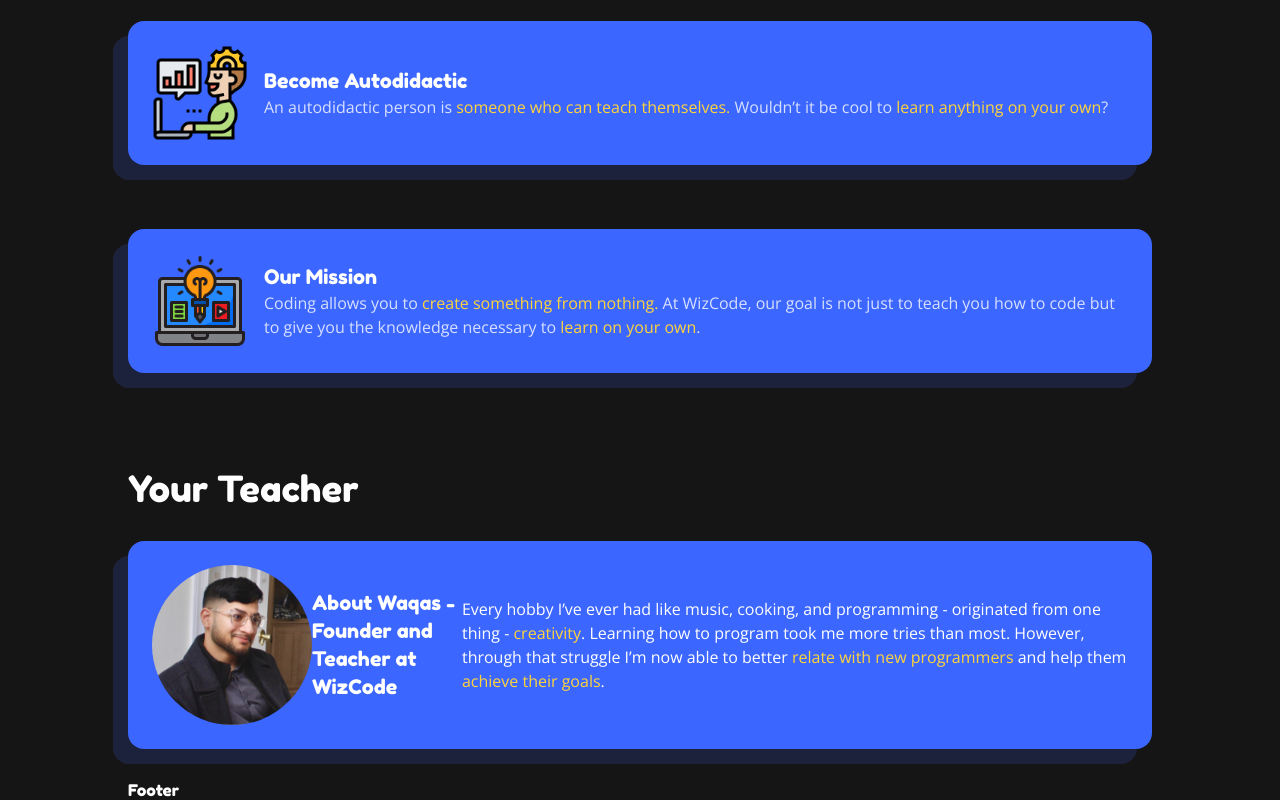
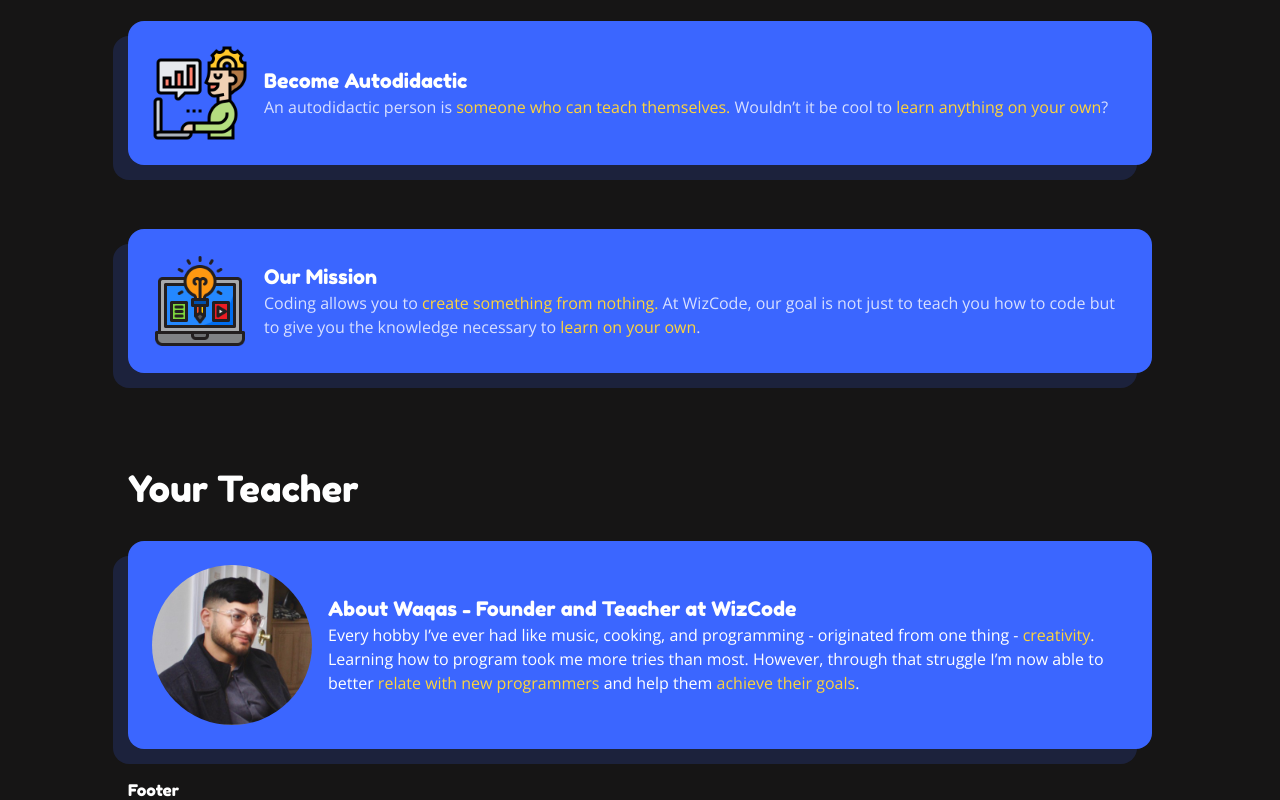
Before and after one commit to wizard-waqas/wizcode, a Next.js app: page / in a window 1280 px wide. Shown: the part 1278-2078 px from the top of the page. Built offline with nearby package versions, Linux system fonts and the light colour scheme; no server answers.

Commit message:
formatting

```diff
--- a/components/homepage/AboutMeSection.js
+++ b/components/homepage/AboutMeSection.js
@@ -7,16 +7,19 @@ export default function AboutMeSection() {
             <h2 className={"text-4xl"}>Your Teacher</h2>
             <div
                 className="drop-shadow-xl bg-blue p-4 my-3 rounded-2xl flex-column flex w-full items-center lg:!my-8 lg:!flex-row">
-                <img src={"/img/waqas.jpg"} className={"w-40 rounded-full"}/>
+                <img src={"/img/waqas.jpg"} className={"w-40 rounded-full mr-4"}/>
+                <div className={""}>
                     <h3 className={"text-xl"}>About Waqas - Founder and Teacher at WizCode</h3>
                     <p className={"text-md"}>
                         Every hobby I’ve ever had like music, cooking, and programming -
-                    originated from one thing - <span className={'text-gold'}>creativity</span>. Learning how to program
+                        originated from one thing - <span className={'text-gold'}>creativity</span>. Learning how to
+                        program
                         took me more tries than most. However, through that struggle I’m
                         now able to better <span className={'text-gold'}>relate with new programmers</span> and help
                         them <span className={'text-gold'}>achieve their goals</span>.
                     </p>
                 </div>
             </div>
+        </div>
     )
 }
--- a/components/homepage/GoalsSection.js
+++ b/components/homepage/GoalsSection.js
@@ -66,8 +66,8 @@ export default function GoalsSection() {
 }
 
 /**
- * A information card containing WizCode's goals.
- * Consists of an icon, title, and descriptional paragraph
+ * information card containing WizCode's goals.
+ * Consists of an icon, title, and description paragraph
  */
 function GoalCard({icon, title, paragraph}) {
     return (
```
Lines whose indentation alone changed are shown as unchanged.
